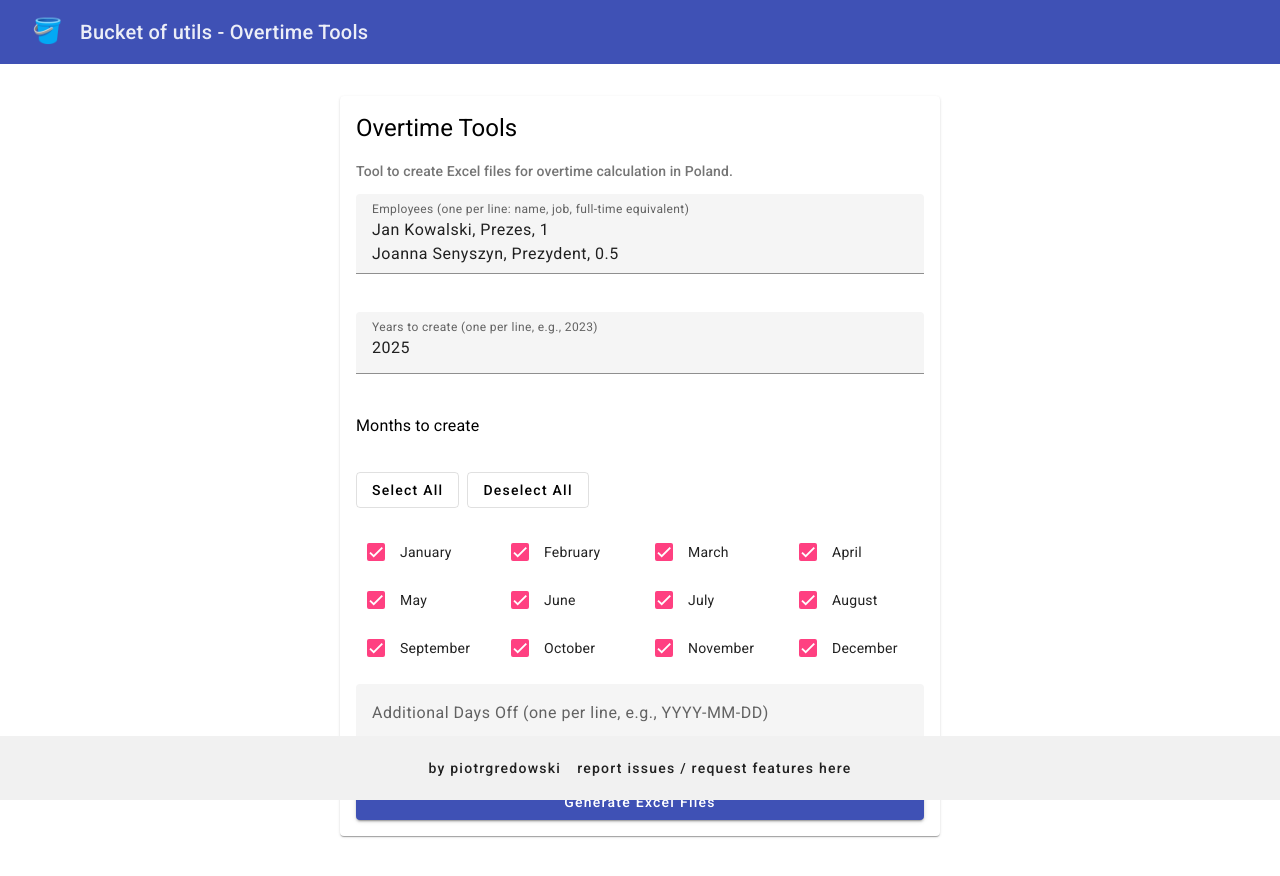
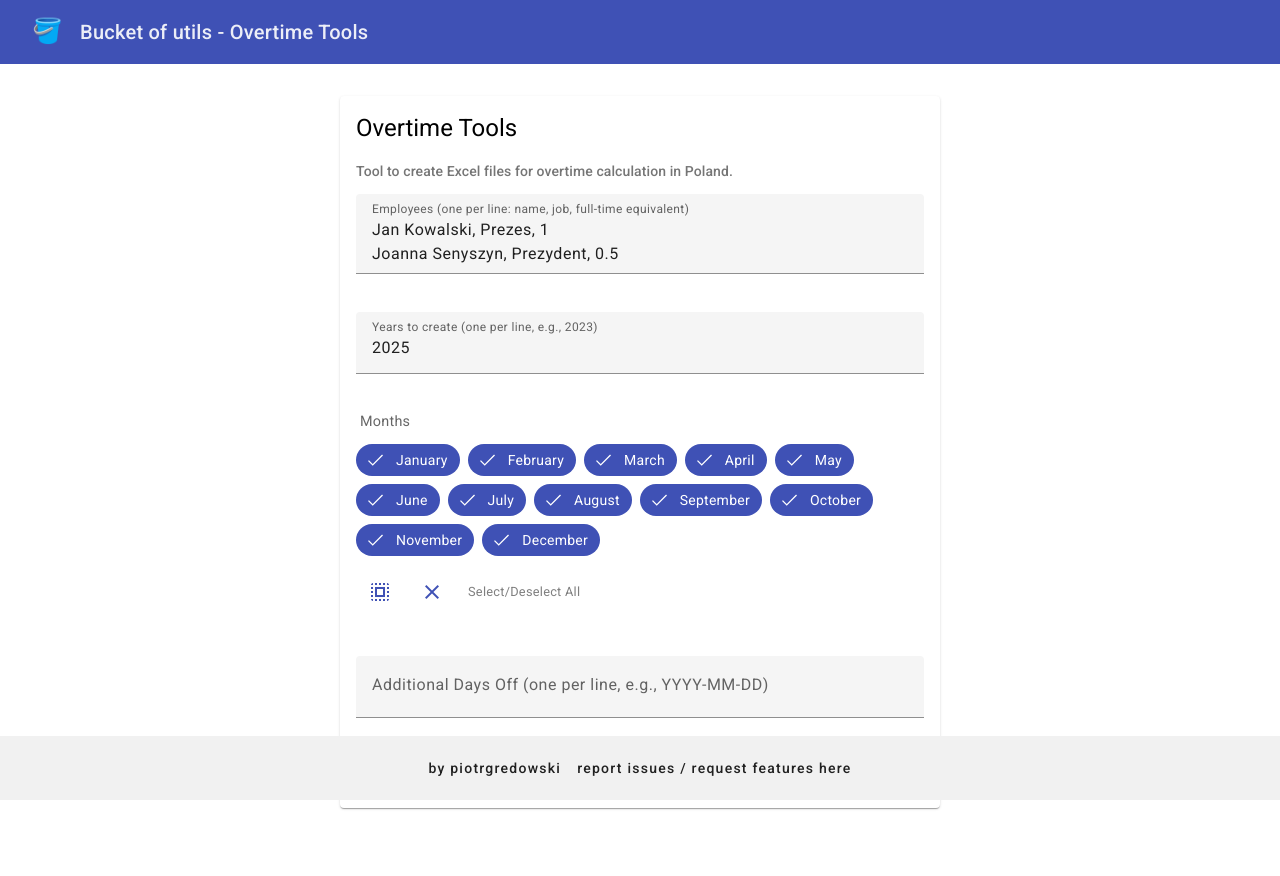
Before and after one commit to piotrgredowski/bucket-of-frontend-utils, an Angular app: page /overtime-tools in a window 1280 px wide. Shown: the top 876 px of the page. Built offline with nearby package versions, Linux system fonts and the light colour scheme; no server answers.

Commit message:
fix small bugs

```diff
--- a/src/app/overtime-tools/overtime-tools.component.ts
+++ b/src/app/overtime-tools/overtime-tools.component.ts
@@ -5,6 +5,7 @@ import { FormBuilder, FormGroup, ReactiveFormsModule } from '@angular/forms'; //
 import { MatButtonModule } from '@angular/material/button';
 import { MatCardModule } from '@angular/material/card';
 import { MatCheckboxModule } from '@angular/material/checkbox'; // Added MatCheckboxModule
+import { MatChipsModule } from '@angular/material/chips';
 import { MatFormFieldModule } from '@angular/material/form-field';
 import { MatIconModule } from '@angular/material/icon';
 import { MatInputModule } from '@angular/material/input';
@@ -29,6 +30,7 @@ import { map } from 'rxjs/operators'; // Import operators
     ReactiveFormsModule, // Added ReactiveFormsModule
     MatCheckboxModule, // Added MatCheckboxModule
     MatProgressSpinnerModule, // Added spinner module
+    MatChipsModule, // Added for mat-chip-listbox
   ],
   template: `
     <div class="overtime-tools-container">
@@ -70,36 +72,38 @@ import { map } from 'rxjs/operators'; // Import operators
               ></textarea>
             </mat-form-field>
 
-            <h3>Months to create</h3>
-            <div style="margin-bottom: 0.5rem; display: flex; gap: 0.5rem;">
+            <div class="chip-listbox-container">
+              <label class="chip-listbox-label">Months</label>
+              <mat-chip-listbox
+                [formControl]="monthsControl"
+                multiple
+                aria-label="Select months"
+              >
+                <mat-chip-option *ngFor="let month of months" [value]="month">
+                  {{ month.charAt(0).toUpperCase() + month.slice(1) }}
+                </mat-chip-option>
+              </mat-chip-listbox>
+              <div class="chip-actions-row">
                 <button
-                mat-stroked-button
-                type="button"
+                  mat-icon-button
+                  color="primary"
                   (click)="selectAllMonths()"
+                  aria-label="Select all months"
+                  size="small"
                 >
-                Select All
+                  <mat-icon>select_all</mat-icon>
                 </button>
                 <button
-                mat-stroked-button
-                type="button"
+                  mat-icon-button
+                  color="primary"
                   (click)="deselectAllMonths()"
+                  aria-label="Deselect all months"
+                  size="small"
                 >
-                Deselect All
+                  <mat-icon>close</mat-icon>
                 </button>
+                <span class="chip-actions-label">Select/Deselect All</span>
               </div>
-            <div class="months-checkboxes">
-              <mat-checkbox formControlName="january">January</mat-checkbox>
-              <mat-checkbox formControlName="february">February</mat-checkbox>
-              <mat-checkbox formControlName="march">March</mat-checkbox>
-              <mat-checkbox formControlName="april">April</mat-checkbox>
-              <mat-checkbox formControlName="may">May</mat-checkbox>
-              <mat-checkbox formControlName="june">June</mat-checkbox>
-              <mat-checkbox formControlName="july">July</mat-checkbox>
-              <mat-checkbox formControlName="august">August</mat-checkbox>
-              <mat-checkbox formControlName="september">September</mat-checkbox>
-              <mat-checkbox formControlName="october">October</mat-checkbox>
-              <mat-checkbox formControlName="november">November</mat-checkbox>
-              <mat-checkbox formControlName="december">December</mat-checkbox>
             </div>
 
             <mat-form-field appearance="fill">
@@ -176,6 +180,46 @@ import { map } from 'rxjs/operators'; // Import operators
         width: 100%; /* Make form fields take full width of their column */
       }
 
+      .chip-listbox-container {
+        width: 100%;
+        margin-bottom: 1rem;
+        display: flex;
+        flex-direction: column;
+        gap: 0.25rem;
+      }
+      .chip-listbox-label {
+        font-size: 0.9rem;
+        color: rgba(0, 0, 0, 0.6);
+        margin-bottom: 0.25rem;
+        margin-left: 4px;
+      }
+      .mat-chip-listbox {
+        width: 100%;
+        min-height: 56px;
+        border: 1px solid rgba(0, 0, 0, 0.23);
+        border-radius: 4px;
+        padding: 4px 8px;
+        background: #fff;
+        display: flex;
+        align-items: center;
+      }
+      .mat-chip-option {
+        margin-right: 4px;
+        margin-bottom: 2px;
+      }
+      .chip-actions-row {
+        display: flex;
+        align-items: center;
+        gap: 0.25rem;
+        margin-top: 0.25rem;
+        margin-bottom: 0.5rem;
+      }
+      .chip-actions-label {
+        font-size: 0.8rem;
+        color: rgba(0, 0, 0, 0.5);
+        margin-left: 0.5rem;
+      }
+
       @media (min-width: 1080px) {
         .overtime-tools-container {
           margin: 2rem auto;
@@ -191,7 +235,7 @@ import { map } from 'rxjs/operators'; // Import operators
 })
 export class OvertimeToolsComponent {
   overtimeForm: FormGroup;
-  months = [
+  months: string[] = [
     'january',
     'february',
     'march',
@@ -205,6 +249,7 @@ export class OvertimeToolsComponent {
     'november',
     'december',
   ];
+  monthsControl: any;
   holidays: any[] = []; // To store fetched holidays
 
   templateWorkbook: ExcelJS.Workbook | null = null; // To store the template workbook
@@ -230,23 +275,12 @@ export class OvertimeToolsComponent {
 
   constructor(private fb: FormBuilder, private http: HttpClient) {
     // Inject HttpClient
+    this.monthsControl = this.fb.control([...this.months]);
     this.overtimeForm = this.fb.group({
       employees: ['Jan Kowalski, Prezes, 1\nJoanna Senyszyn, Prezydent, 0.5'],
       additionalDaysOff: [''],
-      // Initialize months checkboxes
-      january: [true],
-      february: [true],
-      march: [true],
-      april: [true],
-      may: [true],
-      june: [true],
-      july: [true],
-      august: [true],
-      september: [true],
-      october: [true],
-      november: [true],
-      december: [true],
-      years: ['2025'], // Add years form control
+      years: ['2025'],
+      months: this.monthsControl,
     });
   }
 
@@ -392,6 +426,15 @@ export class OvertimeToolsComponent {
                     day > totalDaysInMonth ||
                     currentDate.month() !== monthIndex;
 
+                  console.log(
+                    currentDate.format('YYYY-MM-DD dd'),
+                    currentDate.month(),
+                    monthIndex,
+                    isWeekend,
+                    isHoliday,
+                    isOutOfRange
+                  );
+
                   // Calculate the column index for the day (Excel columns are letters)
                   // daysCellStartColumnIndex is 'D', so day 1 is column D, day 2 is E, etc.
                   // Calculate Excel column letter (supports columns beyond Z, e.g., AA, AB, etc.)
@@ -469,9 +512,13 @@ export class OvertimeToolsComponent {
       .split('\n')
       .map((y: string) => y.trim())
       .filter(Boolean);
-    const months = this.months.filter(
-      (month) => this.overtimeForm.get(month)?.value
+    const rawMonths: string[] = this.monthsControl.value || [];
+    const months = rawMonths.map(
+      (month: string) =>
+        this.polishMonths[month] ||
+        month.charAt(0).toUpperCase() + month.slice(1)
     );
+
     const additionalDaysOff = this.overtimeForm
       .get('additionalDaysOff')
       ?.value.split('\n')
@@ -486,7 +533,7 @@ export class OvertimeToolsComponent {
           ...(Array.isArray(additionalDaysOff) ? additionalDaysOff : []),
         ];
 
-        this.generateExcelFiles(parsedEmployees, years, months, allDaysOff);
+        this.generateExcelFiles(parsedEmployees, years, rawMonths, allDaysOff);
       },
       error: (err) => {
         this.isGenerating = false;
@@ -497,14 +544,10 @@ export class OvertimeToolsComponent {
   }
 
   selectAllMonths() {
-    this.months.forEach((month) => {
-      this.overtimeForm.get(month)?.setValue(true);
-    });
+    this.monthsControl.setValue([...this.months]);
   }
 
   deselectAllMonths() {
-    this.months.forEach((month) => {
-      this.overtimeForm.get(month)?.setValue(false);
-    });
+    this.monthsControl.setValue([]);
   }
 }
```
Lines whose indentation alone changed are shown as unchanged.
